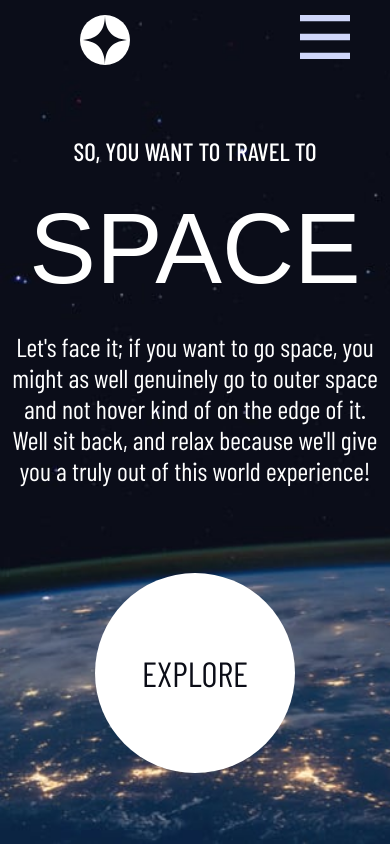
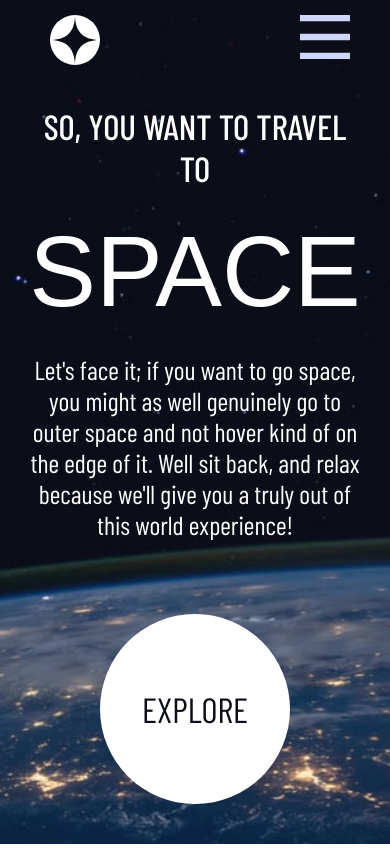
Before and after one commit to PingrisAlexis/space-tourism, a Vue app: page / in a window 390 px wide. Built offline with nearby package versions, Linux system fonts and the light colour scheme; a web font is replaced by a local one.

Commit message:
Fixed responsive pb

```diff
--- a/index.html
+++ b/index.html
@@ -8,7 +8,7 @@
     <link href="https://fonts.googleapis.com/css2?family=Barlow+Condensed:ital,wght@0,100;0,200;0,300;0,400;0,500;0,600;0,700;0,800;0,900;1,100;1,200;1,300;1,400;1,500;1,600;1,700;1,800;1,900&family=Bellefair&display=swap" rel="stylesheet">
     <link href="https://fonts.googleapis.com/css2?family=Bellefair&display=swap" rel="stylesheet">
     <meta name="viewport" content="width=device-width, initial-scale=1.0">
-    <title>Vite App</title>
+    <title>Space Tourism</title>
   </head>
   <body>
     <div id="app"></div>
--- a/src/assets/main.css
+++ b/src/assets/main.css
@@ -12,10 +12,10 @@ html {
 }
 
 body, html {
-  margin: 0;
-  padding: 0;
-  width: 100vw;
-  height: 100vh;
+    margin: 0;
+    padding: 0;
+    width: 100%;
+    height: 100%;
 }
 *,
 *::before,
@@ -68,7 +68,7 @@ a {
 }
 
 .background {
-  position: absolute;
+  position: fixed;
   top: 0;
   left: 0;
   width: 100%;
--- a/src/components/OneCrew.vue
+++ b/src/components/OneCrew.vue
@@ -5,6 +5,16 @@
 </template>
 <script setup>
 
+import { defineProps } from 'vue'
+import { ref, reactive, computed } from 'vue'
+const props = defineProps({
+crew: Object
+})
+
+// const test =
+computed(() => {
+      return console.log(crew)
+    });
 </script>
 
 
--- a/src/components/OneDestination.vue
+++ b/src/components/OneDestination.vue
@@ -1,6 +1,6 @@
 <template>
     <div class="one-destination-container">
-            <img v-bind:src="destination.images.png" alt="">
+            <img v-bind:src="destination.images.png" v-bind:alt="destination.name">
         <div class="details-container">
             <h2>{{destination.name}}</h2>
             <p class="description">{{destination.description}}</p>
@@ -100,17 +100,22 @@
                 .travel-name {
                     font-size: 2.3rem;
                     font-weight: 100;
-
+                    @media (max-width: 800px) {
+                        font-size: 2rem;
                 }
-                @media (max-width: 800px) {
-                    flex-direction: column;
                 }
+                // @media (max-width: 800px) {
+                //     flex-direction: column;
+                // }
                 .distance-number,
                 .travel-number {
                     font-size: 3rem;
                     color: white;
                     font-weight: 400;
                     padding: 0 0 2rem 0;
+                    @media (max-width: 800px) {
+                        font-size: 2.5rem;
+                }
 
                 }
                 p {
--- a/src/components/SectionTitle.vue
+++ b/src/components/SectionTitle.vue
@@ -18,18 +18,16 @@
 
 .title {
         z-index: 1;
-        display: flex;
         position: absolute;
         left: 20rem;
         top: 18rem;
-        width: 100vw;
         display: flex;
-
         @media (max-width: 1150px) {
             left: 8rem;
             top: 11rem;
         }
         @media (max-width: 800px) {
+            width: 100vw;
             justify-content: center;
             align-items: center;
             left: 0;
--- a/src/components/TheHeader.vue
+++ b/src/components/TheHeader.vue
@@ -108,6 +108,9 @@ const toggleMenu = () => {
                         width: 5rem;
                         top: 1.5rem
                   }
+                  @media  (max-width: 1050px) {
+                        left: 5rem;
+                  }
             }
             .custom-router-link.router-link-exact-active {
                   border-bottom: none !important;
@@ -145,11 +148,10 @@ const toggleMenu = () => {
                   }
                   li {
                         text-decoration: none;
-
-                        // @media  (max-width: 800px) {
-                        //       margin: 2rem 0rem ;
-                        //       height: 8rem;
-                        // }
+                        @media  (max-width: 800px) {
+                              margin: 2rem 0rem;
+                              height: 8rem;
+                        }
                         :hover {
                               border-bottom: 0.3rem solid var(--color-hover);
                               padding-bottom: 2.7rem;
@@ -169,7 +171,7 @@ const toggleMenu = () => {
                                height: 6rem;
                                @media  (max-width: 1050px) {
                                     font-size: 2rem;
-                        }
+                              }
                         }
                   }
             }
--- a/src/views/TheCrew.vue
+++ b/src/views/TheCrew.vue
@@ -1,15 +1,55 @@
+<script setup>
+    import OneCrew from '../components/OneCrew.vue'
+    import SectionTitle from '../components/SectionTitle.vue'
+    import { data } from '../data.js';
+    import { ref, reactive, computed } from 'vue'
+
+    const crew = reactive(data.crew);
+  console.log(crew)
+    const currentTab = ref(0);
+
+    const currentCrew = computed(() => {
+      return crew[currentTab.value];
+    });
+</script>
+
 <template>
-  <OneCrew />
-  <div class="background"></div>
+  <main>
+    <OneCrew />
+
+    <SectionTitle
+        :section="{
+          number: '02',
+          description: 'MEET YOUR CREW'}"
+      />
+         <div class="tabs">
+          <button
+            v-for="(destination, index) in crew"
+            :key="index"
+            @click="currentTab = index"
+            :class="{ active: currentTab === index }"
+          >
+            {{ destination.name }}
+          </button>
+        </div>
+      <OneCrew v-if="currentCrew"
+          :crew="currentCrew"
+        />
+
+    <div class="background"></div>
+  </main>
+
 </template>
 
-<script setup>
-    import OneCrew from '../components/OneCrew.vue'
-</script>
+
 
 
 <style scoped>
   .background {
     background-image:url('../assets/crew/background-crew-desktop.jpg') !important;
   }
+
+  .tabs {
+    z-index: 2 !important;
+  }
 </style>
--- a/src/views/TheDestinations.vue
+++ b/src/views/TheDestinations.vue
@@ -35,14 +35,7 @@
       </div>
         <OneDestination v-if="currentDestination"
           :destination="currentDestination"
-          :name="currentDestination.name"
-          :description="currentDestination.description"
-          :image="currentDestination.images"
-          :distance="currentDestination.distance"
-          :travel="currentDestination.travel"
         />
-
-
     <div class="background"></div>
   </main>
 </template>
@@ -81,6 +74,9 @@
             color: var(--color-hover);
             text-transform: uppercase;
             border: none;
+            @media (max-width: 800px) {
+              font-size: 1.8rem;
+            }
             &.active {
               color: white;
               border-bottom: 0.3rem solid white;
--- a/src/views/TheHome.vue
+++ b/src/views/TheHome.vue
@@ -37,7 +37,8 @@
       justify-content: space-around;
       align-items: center;
       flex-wrap: wrap;
-      height: 100vh;
+      // padding: 4rem;
+      padding:0 2rem 5rem 2rem;
       @media  (max-width: 1050px) {
         flex-direction: column;
         align-items: center;
@@ -53,20 +54,20 @@
           top: 6rem;
           padding: 0.5rem;
         }
-        @media  (max-width: 550px) {
-          top: 6rem;
-        }
+
       .title {
-        font-size: 3rem;
+        font-size: 3.5rem !important;;
         font-weight: 500 !important;
-        @media  (max-width: 550px) {
+        text-align: left;
+        @media  (max-width: 10500px) {
             font-size:2.5rem;
+            text-align: center;
       }
       }
       h1 {
         margin: 2.5rem 0rem;
         font-size: 15rem;
-        @media  (max-width: 550px) {
+        @media  (max-width: 1050px) {
         font-size: 10rem;
     }
       }
@@ -75,29 +76,33 @@
         font-size: 2.6rem;
         font-weight: 100 !important;
         max-width: 47rem;
+        text-align: left;
+        @media  (max-width: 10500px) {
+            text-align: center;
+      }
       }
     }
     .circles-container {
       position: relative;
       top: 15rem;
-      width: 240px;
-      height: 240px;
       text-align: center;
       cursor: pointer;
-      @media  (max-width: 1050px) {
-        top: 0rem;
-      }
+      width: 250px;
+      height: 250px;
+    @media  (max-width: 1050px) {
+      width: 190px;
+      height: 190px;
+      top: 0rem;
+
+     }
       @media  (max-width: 550px) {
-        width: 200px;
-        height: 200px;
+        top: 5rem;
       }
     }
   .circle {
     display: flex;
     justify-content: center;
     align-items: center;
-    width: 240px;
-    height: 240px;
     background-color: white;
     border-radius: 50%;
     position: absolute;
@@ -106,18 +111,17 @@
     transform: translate(-50%, -50%);
     z-index: 2;
     transition: transform 0.3s ease-in-out;
-    @media  (max-width: 550px) {
-      width: 200px;
-      height: 200px;
-     }
+    width: 100%;
+    height: 100%;
     p {
       font-size: 3.5rem;
       color: #0B0D17;
     }
   }
   .circle-behind {
-    width: 375px;
-    height: 375px;
+    display: block;
+    width: 400px;
+    height: 400px;
     backdrop-filter: blur(2px);
     background-color: rgba(255, 255, 255, 0.08);
     border-radius: 50%;
@@ -128,9 +132,10 @@
     z-index: 1;
     opacity: 0;
     transition: opacity 0.6s ease-in-out;
-    @media  (max-width: 550px) {
+    @media  (max-width: 1050px) {
       width: 300px;
       height: 300px;
+
      }
   }
   .circles-container:hover .circle-behind {
```
